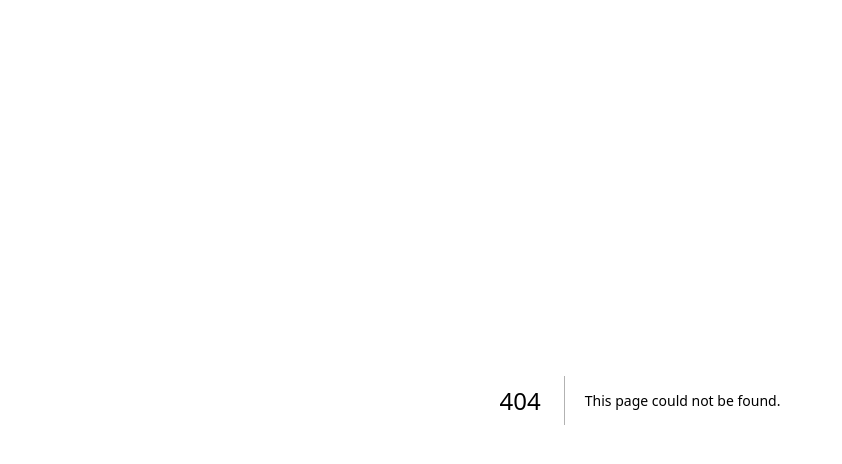
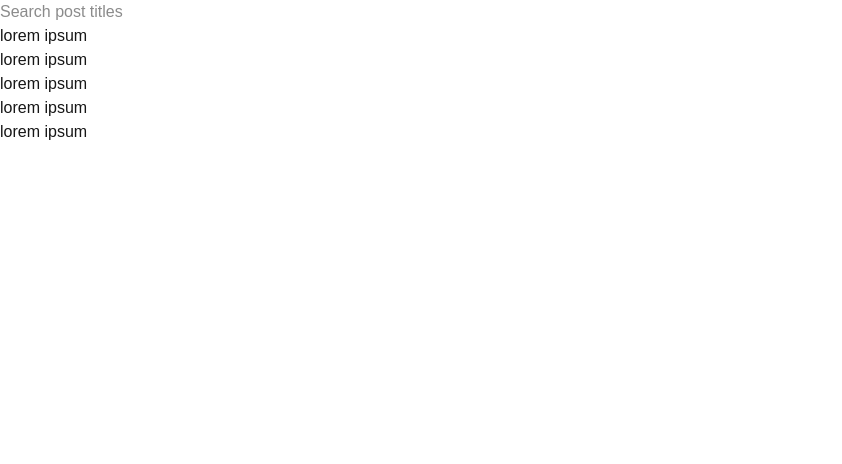
Before and after one commit to TimVerbeeck/react-posts-app, a Next.js app in the folder react-posts-app/: page /posts in a window 1280 px wide. Before the commit this address had no page. Shown: the top 464 px of the page, without its empty margins (0-842 px from the left). Built offline with nearby package versions, Linux system fonts and the light colour scheme.

Commit message:
add page for the posts

```diff
--- /dev/null
+++ b/react-posts-app/app/posts/page.tsx
@@ -0,0 +1,14 @@
+export default function Home() {
+    return(
+        <main>
+            <input id="postSearch" placeholder="Search post titles" />
+            <ul>
+                <li className="flex items-center gap-6">lorem ipsum</li>
+                <li className="flex items-center gap-6">lorem ipsum</li>
+                <li className="flex items-center gap-6">lorem ipsum</li>
+                <li className="flex items-center gap-6">lorem ipsum</li>
+                <li className="flex items-center gap-6">lorem ipsum</li>
+            </ul>
+        </main>
+    );
+}
```
